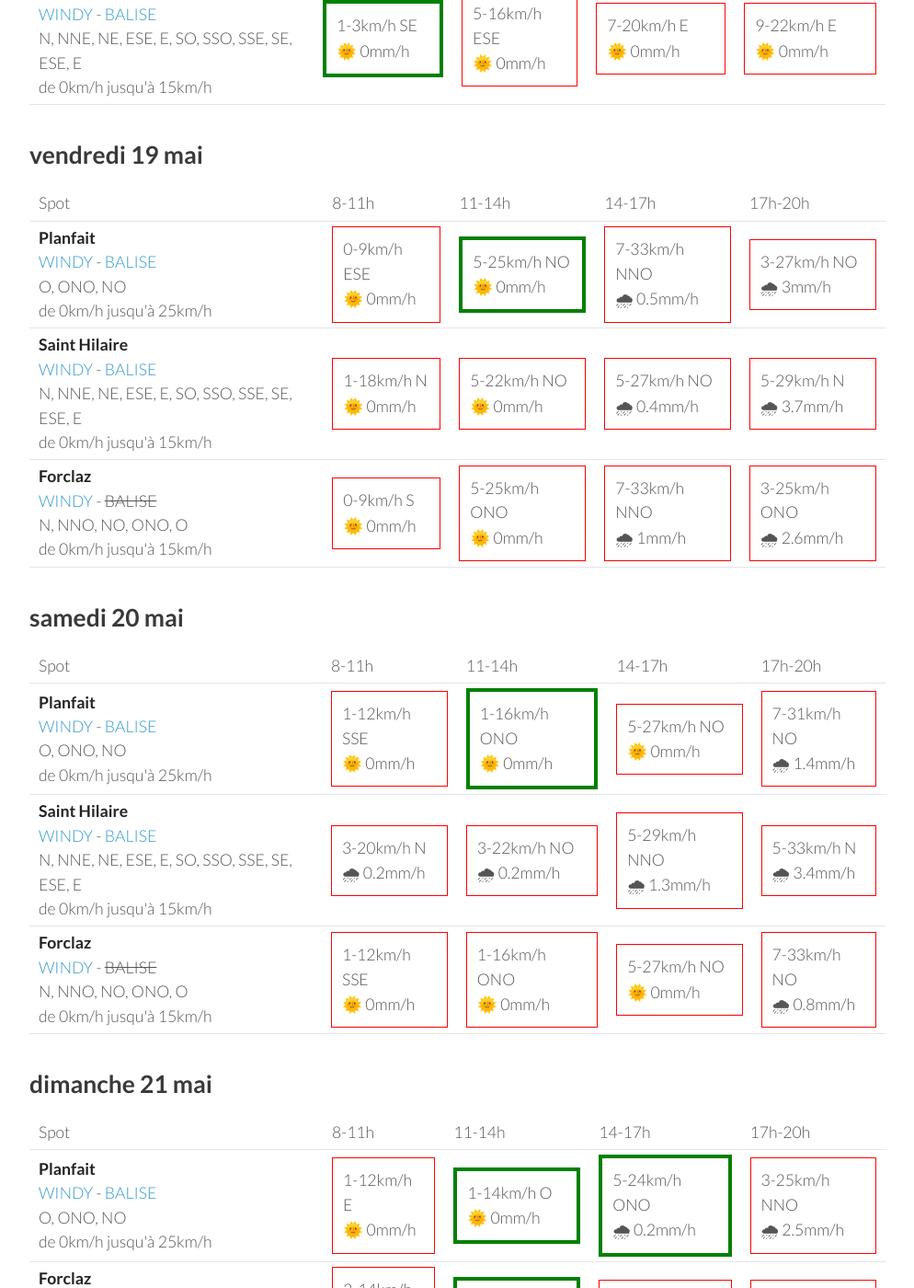
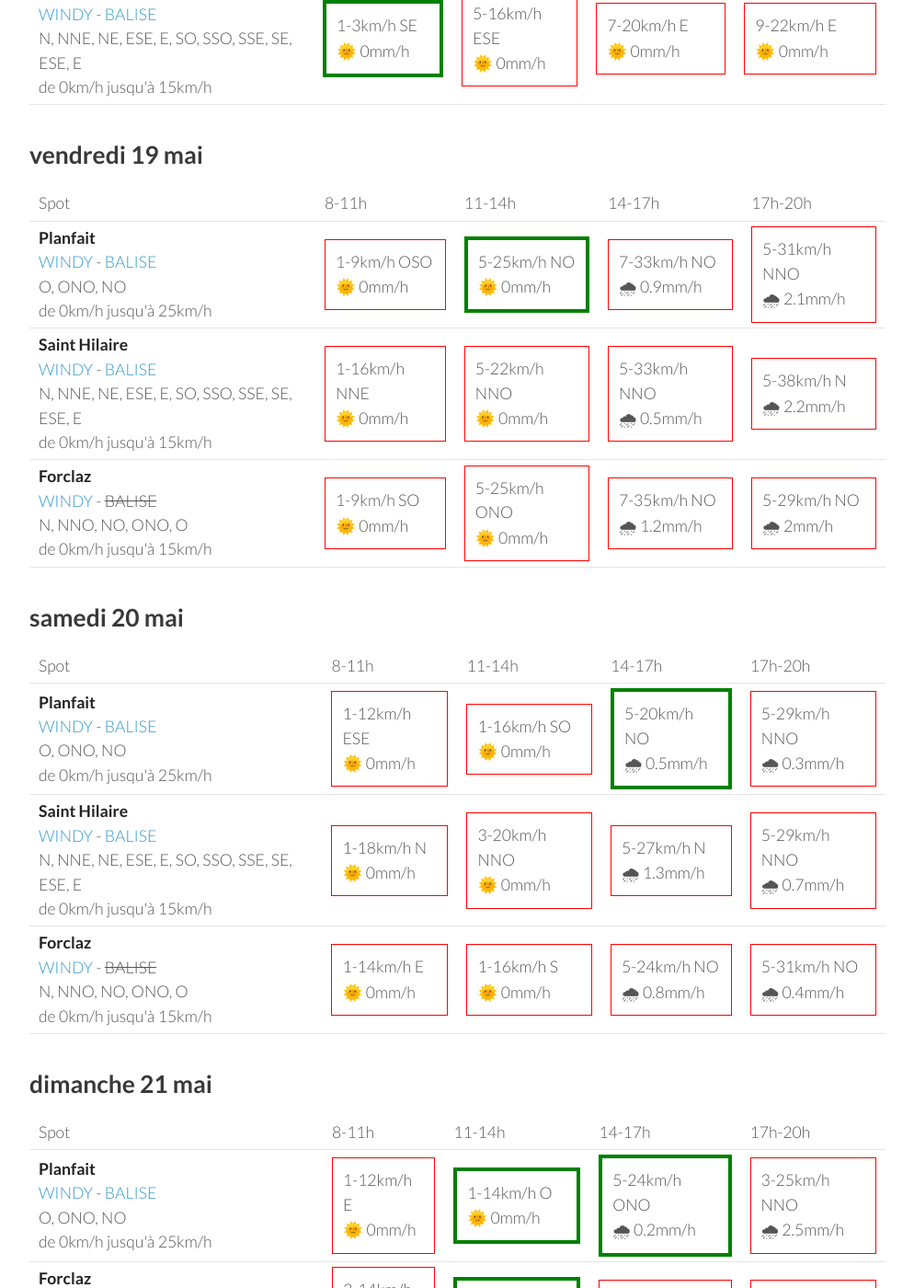
Before and after one commit to parapente-dans-le-nord/parapente-dans-le-nord.github.io, a Jekyll site: the page built from alpes_nord.markdown, in a window 1280 px wide and 1400 px high, scrolled down 1145 px. Shown: the whole window at 92% size, without its empty margins (26-1020 px from the left). Built offline with Jekyll 4.4.1, drawn with Linux system fonts in a browser that asks for light colours; some of the changed text lies outside the part shown.

Commit message:
update index.markdown

```diff
--- a/alpes_nord.markdown
+++ b/alpes_nord.markdown
@@ -113,30 +113,30 @@ page mise à jour le mercredi 17 mai 13:26
 <tr>
         <td><strong>Planfait</strong><br><a href="https://windy.com/45.853/6.223?45.415,6.223,8">WINDY</a> - <span class=""><a href="https://www.openwindmap.org/PP496">BALISE</a> </span><br> <span class="vent-favorable">O, ONO, NO</span><br><span class="force-vent">de 0km/h jusqu'à 25km/h</span> </td>
 
-            <td><div class="not-flyable"><p>0-9km/h ESE</p><p>🌞 0mm/h</p></div></td>
+            <td><div class="not-flyable"><p>1-9km/h OSO</p><p>🌞 0mm/h</p></div></td>
             <td><div class="flyable"><p>5-25km/h NO</p><p>🌞 0mm/h</p></div></td>
-            <td><div class="not-flyable"><p>7-33km/h NNO</p><p>🌧 0.5mm/h</p></div></td>
-            <td><div class="not-flyable"><p>3-27km/h NO</p><p>🌧 3mm/h</p></div></td>
+            <td><div class="not-flyable"><p>7-33km/h NO</p><p>🌧 0.9mm/h</p></div></td>
+            <td><div class="not-flyable"><p>5-31km/h NNO</p><p>🌧 2.1mm/h</p></div></td>
 
 
     </tr>
 <tr>
         <td><strong>Saint Hilaire</strong><br><a href="https://windy.com/45.307/5.888?45.087,5.889,9,m:eUFagkX">WINDY</a> - <span class=""><a href="http://www.balisemeteo.com/balise.php?idBalise=61">BALISE</a> </span><br> <span class="vent-favorable">N, NNE, NE, ESE, E, SO, SSO, SSE, SE, ESE, E</span><br><span class="force-vent">de 0km/h jusqu'à 15km/h</span> </td>
 
-            <td><div class="not-flyable"><p>1-18km/h N</p><p>🌞 0mm/h</p></div></td>
-            <td><div class="not-flyable"><p>5-22km/h NO</p><p>🌞 0mm/h</p></div></td>
-            <td><div class="not-flyable"><p>5-27km/h NO</p><p>🌧 0.4mm/h</p></div></td>
-            <td><div class="not-flyable"><p>5-29km/h N</p><p>🌧 3.7mm/h</p></div></td>
+            <td><div class="not-flyable"><p>1-16km/h NNE</p><p>🌞 0mm/h</p></div></td>
+            <td><div class="not-flyable"><p>5-22km/h NNO</p><p>🌞 0mm/h</p></div></td>
+            <td><div class="not-flyable"><p>5-33km/h NNO</p><p>🌧 0.5mm/h</p></div></td>
+            <td><div class="not-flyable"><p>5-38km/h N</p><p>🌧 2.2mm/h</p></div></td>
 
 
     </tr>
 <tr>
         <td><strong>Forclaz</strong><br><a href="https://windy.com/45.814/6.247?45.375,6.246,8,m:eVwaglz">WINDY</a> - <span class="no-balise"> BALISE </span><br> <span class="vent-favorable">N, NNO, NO, ONO, O</span><br><span class="force-vent">de 0km/h jusqu'à 15km/h</span> </td>
 
-            <td><div class="not-flyable"><p>0-9km/h S</p><p>🌞 0mm/h</p></div></td>
+            <td><div class="not-flyable"><p>1-9km/h SO</p><p>🌞 0mm/h</p></div></td>
             <td><div class="not-flyable"><p>5-25km/h ONO</p><p>🌞 0mm/h</p></div></td>
-            <td><div class="not-flyable"><p>7-33km/h NNO</p><p>🌧 1mm/h</p></div></td>
-            <td><div class="not-flyable"><p>3-25km/h ONO</p><p>🌧 2.6mm/h</p></div></td>
+            <td><div class="not-flyable"><p>7-35km/h NO</p><p>🌧 1.2mm/h</p></div></td>
+            <td><div class="not-flyable"><p>5-29km/h NO</p><p>🌧 2mm/h</p></div></td>
 
 
     </tr>
@@ -159,30 +159,30 @@ page mise à jour le mercredi 17 mai 13:26
 <tr>
         <td><strong>Planfait</strong><br><a href="https://windy.com/45.853/6.223?45.415,6.223,8">WINDY</a> - <span class=""><a href="https://www.openwindmap.org/PP496">BALISE</a> </span><br> <span class="vent-favorable">O, ONO, NO</span><br><span class="force-vent">de 0km/h jusqu'à 25km/h</span> </td>
 
-            <td><div class="not-flyable"><p>1-12km/h SSE</p><p>🌞 0mm/h</p></div></td>
-            <td><div class="flyable"><p>1-16km/h ONO</p><p>🌞 0mm/h</p></div></td>
-            <td><div class="not-flyable"><p>5-27km/h NO</p><p>🌞 0mm/h</p></div></td>
-            <td><div class="not-flyable"><p>7-31km/h NO</p><p>🌧 1.4mm/h</p></div></td>
+            <td><div class="not-flyable"><p>1-12km/h ESE</p><p>🌞 0mm/h</p></div></td>
+            <td><div class="not-flyable"><p>1-16km/h SO</p><p>🌞 0mm/h</p></div></td>
+            <td><div class="flyable"><p>5-20km/h NO</p><p>🌧 0.5mm/h</p></div></td>
+            <td><div class="not-flyable"><p>5-29km/h NNO</p><p>🌧 0.3mm/h</p></div></td>
 
 
     </tr>
 <tr>
         <td><strong>Saint Hilaire</strong><br><a href="https://windy.com/45.307/5.888?45.087,5.889,9,m:eUFagkX">WINDY</a> - <span class=""><a href="http://www.balisemeteo.com/balise.php?idBalise=61">BALISE</a> </span><br> <span class="vent-favorable">N, NNE, NE, ESE, E, SO, SSO, SSE, SE, ESE, E</span><br><span class="force-vent">de 0km/h jusqu'à 15km/h</span> </td>
 
-            <td><div class="not-flyable"><p>3-20km/h N</p><p>🌧 0.2mm/h</p></div></td>
-            <td><div class="not-flyable"><p>3-22km/h NO</p><p>🌧 0.2mm/h</p></div></td>
-            <td><div class="not-flyable"><p>5-29km/h NNO</p><p>🌧 1.3mm/h</p></div></td>
-            <td><div class="not-flyable"><p>5-33km/h N</p><p>🌧 3.4mm/h</p></div></td>
+            <td><div class="not-flyable"><p>1-18km/h N</p><p>🌞 0mm/h</p></div></td>
+            <td><div class="not-flyable"><p>3-20km/h NNO</p><p>🌞 0mm/h</p></div></td>
+            <td><div class="not-flyable"><p>5-27km/h N</p><p>🌧 1.3mm/h</p></div></td>
+            <td><div class="not-flyable"><p>5-29km/h NNO</p><p>🌧 0.7mm/h</p></div></td>
 
 
     </tr>
 <tr>
         <td><strong>Forclaz</strong><br><a href="https://windy.com/45.814/6.247?45.375,6.246,8,m:eVwaglz">WINDY</a> - <span class="no-balise"> BALISE </span><br> <span class="vent-favorable">N, NNO, NO, ONO, O</span><br><span class="force-vent">de 0km/h jusqu'à 15km/h</span> </td>
 
-            <td><div class="not-flyable"><p>1-12km/h SSE</p><p>🌞 0mm/h</p></div></td>
-            <td><div class="not-flyable"><p>1-16km/h ONO</p><p>🌞 0mm/h</p></div></td>
-            <td><div class="not-flyable"><p>5-27km/h NO</p><p>🌞 0mm/h</p></div></td>
-            <td><div class="not-flyable"><p>7-33km/h NO</p><p>🌧 0.8mm/h</p></div></td>
+            <td><div class="not-flyable"><p>1-14km/h E</p><p>🌞 0mm/h</p></div></td>
+            <td><div class="not-flyable"><p>1-16km/h S</p><p>🌞 0mm/h</p></div></td>
+            <td><div class="not-flyable"><p>5-24km/h NO</p><p>🌧 0.8mm/h</p></div></td>
+            <td><div class="not-flyable"><p>5-31km/h NO</p><p>🌧 0.4mm/h</p></div></td>
 
 
     </tr>
```
Also changed, not shown: other parts of alpes_nord.markdown (+1 -1 lines).
